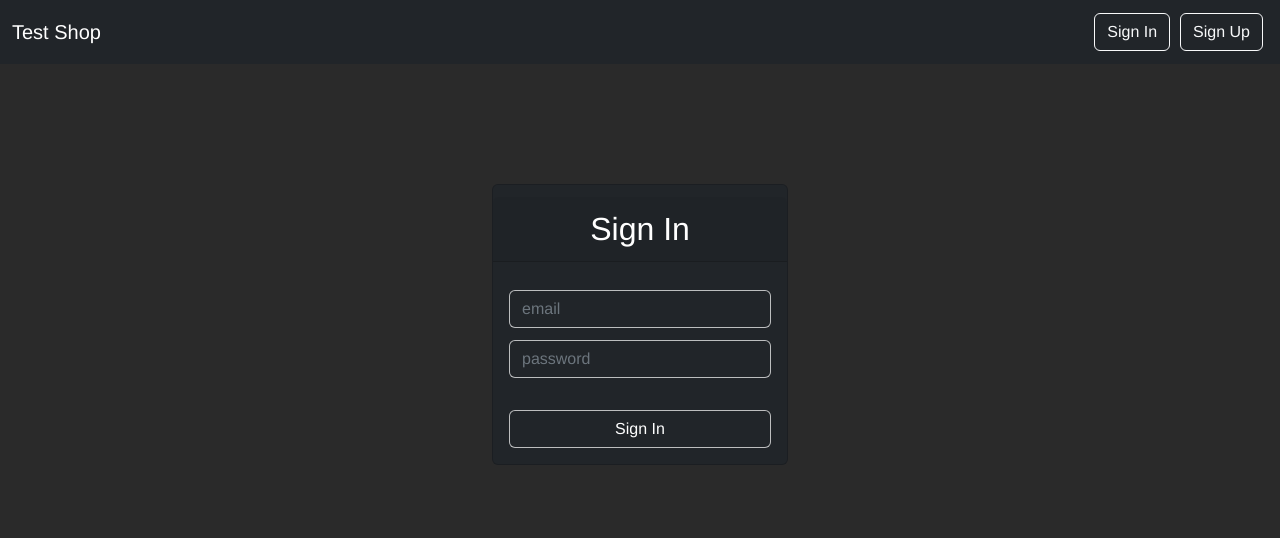
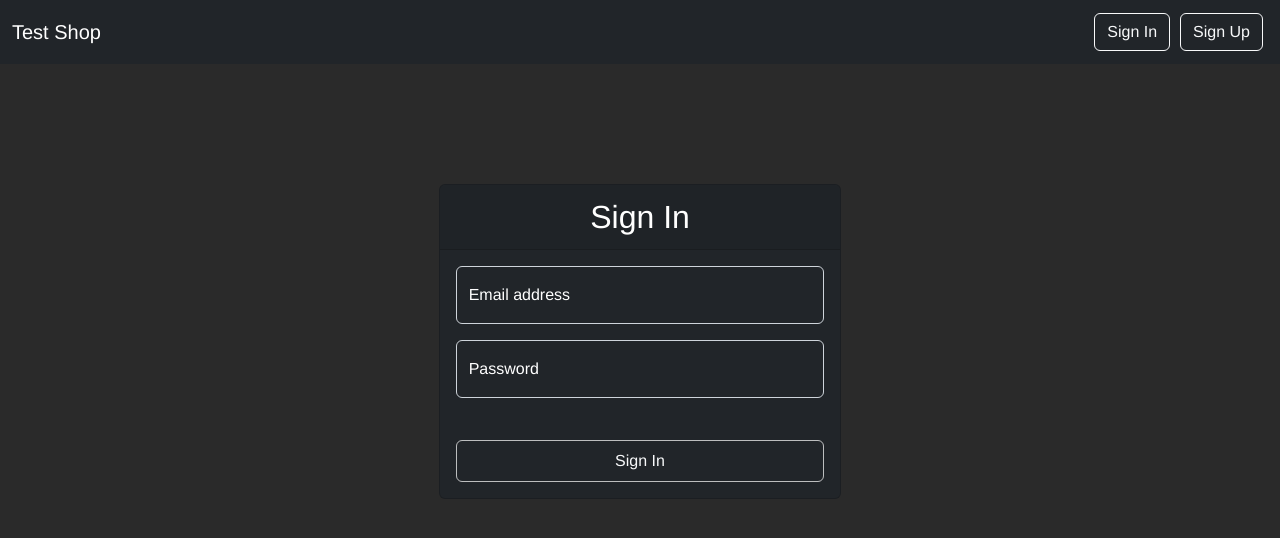
Before and after one commit to DimaDostoevskiy/frontend_vue_shop, a Vue app: page /signin in a window 1280 px wide. Both pictures are taken after a click on the button "Sign In". Shown: the top 538 px of the page. Built offline with nearby package versions, Linux system fonts and the light colour scheme.

Commit message:
fix signIn/SignUp

```diff
--- a/src/components/SignInFormComp.vue
+++ b/src/components/SignInFormComp.vue
@@ -2,32 +2,44 @@
   <div>
     <div class="container-fluid">
       <div class="row justify-content-center">
-        <div class="col-lg-3 col-sm-6 col-12">
+        <div class="col-12 col-md-6 col-xl-4">
           <div class="card text-bg-dark">
             <div class="card-header text-center fs-2">Sign In</div>
-            <p v-if="hasError" class="text-center text-danger fs-4 mt-4">
-              error message
-            </p>
             <form class="card-body">
-              <input
-                v-model.trim="user.email"
-                class="form-control text-bg-dark"
-                type="text"
-                placeholder="email"
-              />
-              <input
-                v-model.trim="user.password"
-                class="form-control text-bg-dark"
-                type="password"
-                placeholder="password"
-              />
+              <!-- //// -->
+              <div class="form-floating mb-3">
+                <input
+                  id="floatingInput"
+                  type="email"
+                  class="form-control bg-dark text-bg-dark"
+                  placeholder="name@example.com"
+                  v-model.trim="user.email"
+                />
+                <label for="floatingInput">Email address</label>
+              </div>
+              <!-- //// -->
+              <div class="form-floating">
+                <input
+                  id="floatingPassword"
+                  type="password"
+                  class="form-control bg-dark text-bg-dark"
+                  placeholder="Password"
+                  v-model.trim="user.password"
+                />
+                <label for="floatingPassword">Password</label>
+              </div>
+              <!-- //// -->
               <button
-                @click="singUpEmit"
-                class="btn btn-dark w-100"
                 type="button"
+                class="btn btn btn-outline-light w-100"
+                @click="singInEmit"
               >
                 Sign In
               </button>
+              <!-- //// -->
+              <p v-if="hasError" class="text-center text-danger fs-4 mt-4">
+                error message
+              </p>
             </form>
           </div>
         </div>
@@ -40,10 +52,11 @@
 import useAuth from "@/composition/useAuth";
 export default {
   name: "SignInFormComp",
+
   setup(props, { emit }) {
     const { user, hasError, signIn } = useAuth();
 
-    const singUpEmit = async () => {
+    const singInEmit = async () => {
       const token = await signIn();
       if (token) emit("signin", token);
     };
@@ -51,7 +64,7 @@ export default {
     return {
       user,
       hasError,
-      singUpEmit,
+      singInEmit,
     };
   },
 };
@@ -61,15 +74,10 @@ export default {
 .container-fluid {
   padding-top: 120px;
 }
-.card-header {
-  margin-top: 12px;
-}
-input {
-  margin-top: 12px;
+
+.btn {
+  margin-top: 42px;
   border-color: rgba(255, 255, 255, 0.7);
-}
-.btn {
-  margin-top: 32px;
-  border-color: rgba(255, 255, 255, 0.7);
+  height: 42px;
 }
 </style>
--- a/src/components/SignUpFormComp.vue
+++ b/src/components/SignUpFormComp.vue
@@ -2,33 +2,45 @@
   <div>
     <div class="container-fluid">
       <div class="row justify-content-center">
-        <div class="col-lg-3 col-sm-6 col-12">
+        <div class="col-12 col-md-6 col-xl-4">
           <div class="card text-bg-dark">
             <div class="card-header text-center fs-2">Sign Up</div>
-            <h3 v-if="hasError" class="text-center text-danger">
-              error message
-            </h3>
-            <div class="card-body">
+            <form class="card-body">
+              <!-- //// -->
+              <div class="form-floating mb-3">
                 <input
+                  id="floatingInput"
+                  type="email"
+                  class="form-control bg-dark text-bg-dark"
+                  placeholder="name@example.com"
                   v-model.trim="user.email"
-                class="form-control text-bg-dark"
-                type="text"
-                placeholder="email"
                 />
+                <label for="floatingInput">Email address</label>
+              </div>
+              <!-- //// -->
+              <div class="form-floating">
                 <input
+                  id="floatingPassword"
+                  type="password"
+                  class="form-control bg-dark text-bg-dark"
+                  placeholder="Password"
                   v-model.trim="user.password"
-                class="form-control text-bg-dark"
-                type="password"
-                placeholder="password"
                 />
+                <label for="floatingPassword">Password</label>
+              </div>
+              <!-- //// -->
               <button
+                type="button"
+                class="btn btn btn-outline-light w-100"
                 @click="singUpEmit"
-                class="btn btn-dark w-100"
-                type="button"
               >
                 Sign Up
               </button>
-            </div>
+              <!-- //// -->
+              <p v-if="hasError" class="text-center text-danger fs-4 mt-4">
+                error message
+              </p>
+            </form>
           </div>
         </div>
       </div>
@@ -58,18 +70,13 @@ export default {
 </script>
 
 <style scoped>
-input {
-  margin-top: 12px;
-  border-color: rgba(255, 255, 255, 0.7);
-}
 .container-fluid {
   padding-top: 120px;
 }
-.card-header {
-  margin-top: 12px;
-}
+
 .btn {
-  margin-top: 32px;
+  margin-top: 42px;
   border-color: rgba(255, 255, 255, 0.7);
+  height: 42px;
 }
 </style>
--- a/src/main.js
+++ b/src/main.js
@@ -1,4 +1,6 @@
 import { createApp } from 'vue'
 import App from './App.vue'
 
+// import MyApp from './temp/MyApp.vue'
+
 createApp(App).mount('#app')
```
Also changed, not shown: src/App.vue (+8 -8 lines), src/temp/MyApp.vue (added, +198 -0 lines). Lines whose indentation alone changed are shown as unchanged.
